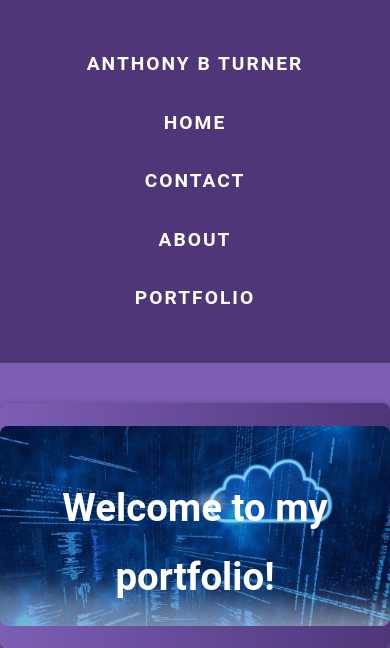
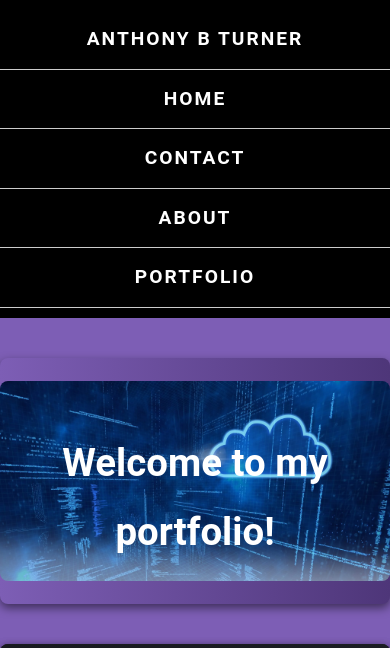
Before and after one commit to anthonybturner/anthonybturner, a Django app: page / in a window 390 px wide. Shown: the top 648 px of the page. Run offline with Django 5.2, Linux system fonts and the light colour scheme.

Commit message:
Style changes to navbar/menu

```diff
--- a/website/static/css/main.css
+++ b/website/static/css/main.css
@@ -251,10 +251,18 @@ footer {
 }
 /* mobile Responsive Design */
 @media ((min-width: 0) and (max-width: 500px)) {
-
+    header{
+        padding: 0;
+        background: #000000;
+    }
     .navbar{
         display: inline-grid;
+        justify-content: unset;
+        width: 100%;
     }
+    .navbar a{
+        border-bottom: 1px solid #ccc;
+    };
 
     /* Styles for very small screens */
     .menu {
```
